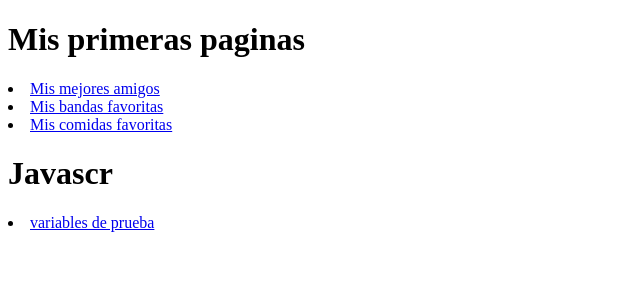
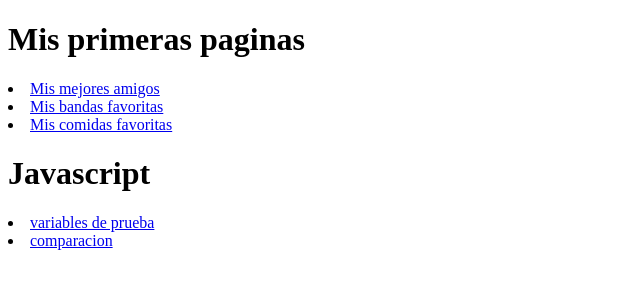
Before and after one commit to MougelJL/NOGUERA-6A-AV, a plain HTML site: page index.html in a window 1280 px wide. Shown: the whole page, without its empty margins (0-640 px from the left). Drawn offline with Linux system fonts and the light colour scheme.

Commit message:
Add files via upload

```diff
--- a/index.html
+++ b/index.html
@@ -12,7 +12,8 @@
     <li><a href="./amigos/page.html">Mis mejores amigos</a></li>
     <li><a href="./bandas/page.html">Mis bandas favoritas</a></li>
     <li><a href="./comidas/page.html">Mis comidas favoritas</a></li>
-	 <h1>Javascr</h1>
+	 <h1>Javascript</h1>
 	 <li><a href="./javascriptextra/variables_prueba.html">variables de prueba</a></li>
+	 <li><a href="./javaScriptComp/comparacion.html">comparacion</a></li>
 </body>
 </html>
```
Also changed, not shown: javaScriptComp/Nuevo documento de texto.txt (added).
